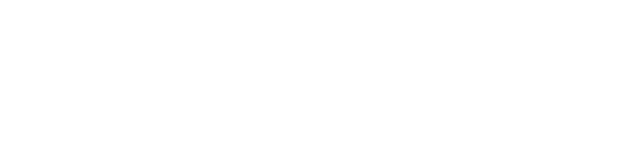
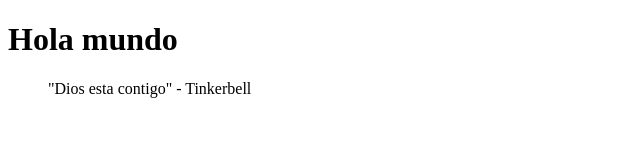
Before and after one commit to ashessssssss/Practica_Grupal, a plain HTML site: page index.html in a window 1280 px wide. Shown: the whole page, without its empty margins (0-640 px from the left). Drawn offline with Linux system fonts and the light colour scheme.

Commit message:
Hola mundo Dios esta contigo, creado estilo.css

```diff
--- a/index.html
+++ b/index.html
@@ -4,6 +4,9 @@
 
 </head>
 <body>
-
+    <h1>Hola mundo</h1>
+    <blockquote>
+        "Dios esta contigo" - Tinkerbell
+    </blockquote>
 </body>
 </html>
```
Also changed, not shown: estilos.css (added).
